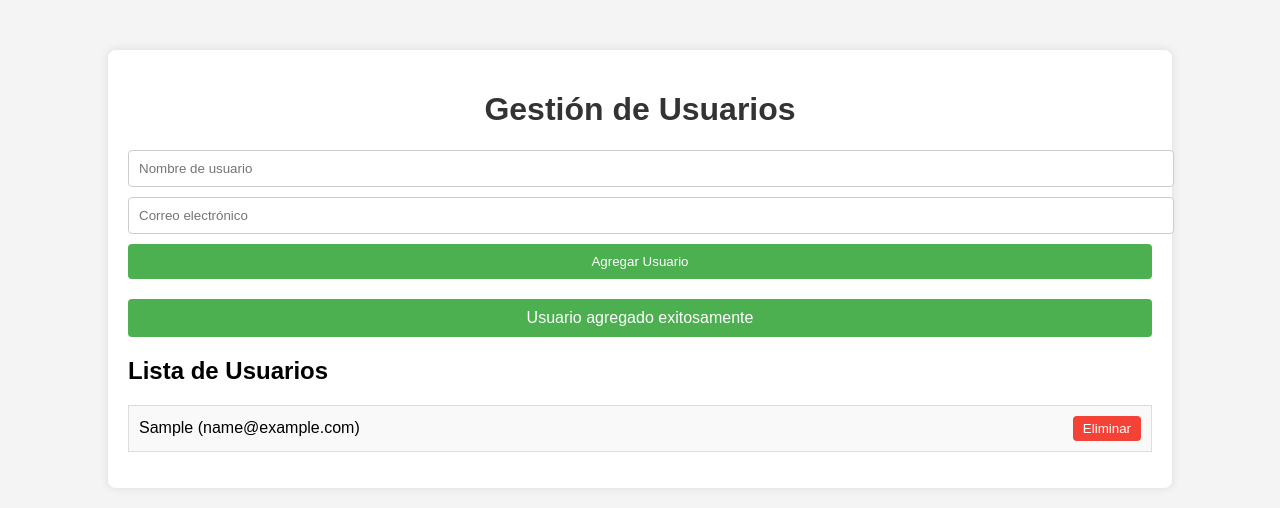
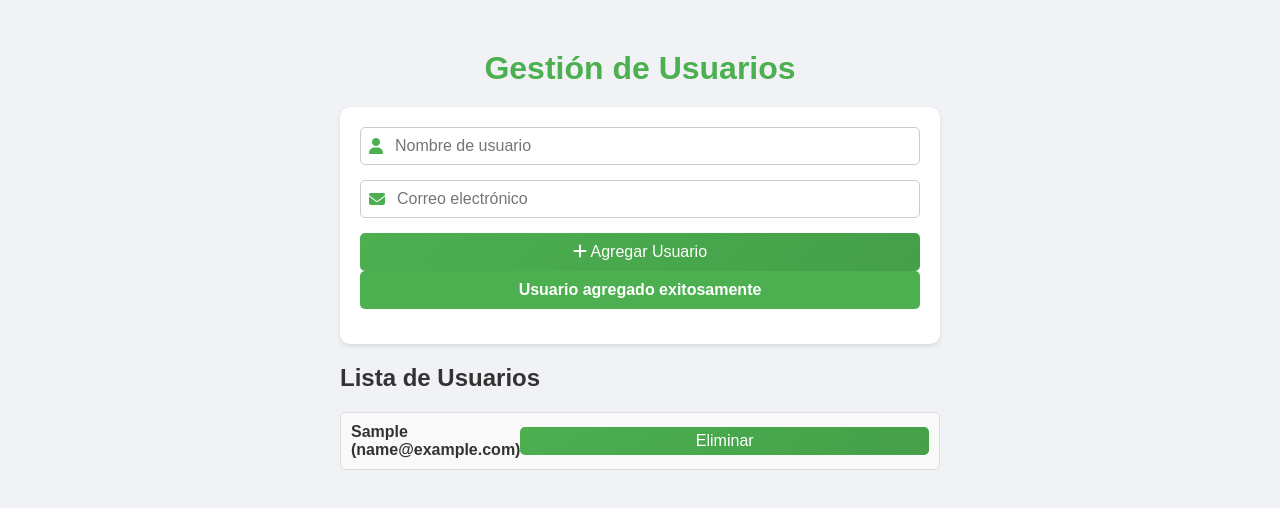
Before and after one commit to deivyariza/Actividad-4---Utilizando-sistemas-de-control-de-versiones, a plain HTML site: page index.html in a window 1280 px wide. Both pictures are taken after typing "Sample", "name@example.com" into the empty fields and a click on the button "Agregar Usuario". Drawn offline with Linux system fonts and the light colour scheme.

Commit message:
Actualización: Mejoras en el HTML, CSS y JS con reingeniería y nuevo diseño

```diff
--- a/assets/css/styles.css
+++ b/assets/css/styles.css
@@ -1,88 +1,77 @@
 body {
     font-family: Arial, sans-serif;
-    background-color: #f4f4f4;
+    background-color: #f0f2f5;
     margin: 0;
     padding: 0;
+    color: #333;
 }
 
 .container {
-    width: 80%;
+    width: 90%;
+    max-width: 600px;
     margin: 50px auto;
-    padding: 20px;
-    background-color: #fff;
-    box-shadow: 0 0 10px rgba(0, 0, 0, 0.1);
-    border-radius: 8px;
 }
 
 h1 {
     text-align: center;
-    color: #333;
-}
-
-form {
-    display: flex;
-    flex-direction: column;
-    gap: 10px;
+    color: #4CAF50;
     margin-bottom: 20px;
 }
 
+
+.card {
+    background-color: #fff;
+    padding: 20px;
+    border-radius: 10px;
+    box-shadow: 0 2px 5px rgba(0, 0, 0, 0.1);
+    margin-bottom: 20px;
+}
+
+
+.input-group {
+    display: flex;
+    align-items: center;
+    margin-bottom: 15px;
+    border: 1px solid #ccc;
+    border-radius: 5px;
+    padding: 8px;
+}
+
+.input-group i {
+    margin-right: 10px;
+    color: #4CAF50;
+}
+
 input[type="text"], input[type="email"] {
-    padding: 10px;
-    border: 1px solid #ccc;
-    border-radius: 4px;
-    width: 100%;
+    border: none;
+    outline: none;
+    flex: 1;
+    font-size: 16px;
 }
 
 button {
+    width: 100%;
     padding: 10px;
-    background-color: #4CAF50;
+    background: linear-gradient(135deg, #4CAF50, #45a049);
     color: white;
+    font-size: 16px;
     border: none;
-    border-radius: 4px;
+    border-radius: 5px;
     cursor: pointer;
-    transition: background-color 0.3s;
+    transition: all 0.3s;
 }
 
 button:hover {
-    background-color: #45a049;
-}
-
-ul {
-    list-style: none;
-    padding: 0;
-}
-
-li {
-    padding: 10px;
-    background-color: #f9f9f9;
-    border: 1px solid #ddd;
-    margin-bottom: 10px;
-    display: flex;
-    justify-content: space-between;
-    align-items: center;
-}
-
-li span {
-    margin-right: 10px;
-}
-
-li button {
-    background-color: #f44336;
-    color: white;
-    border: none;
-    padding: 5px 10px;
-    cursor: pointer;
-}
-
-li button:hover {
-    background-color: #e53935;
+    background: #388e3c;
+    transform: scale(1.05);
 }
 
 #message {
     padding: 10px;
-    margin-bottom: 20px;
-    border-radius: 4px;
+    border-radius: 5px;
     text-align: center;
+    margin-bottom: 15px;
+    font-weight: bold;
 }
 
 .success {
@@ -95,6 +84,39 @@ li button:hover {
     color: white;
 }
 
-.hidden {
-    display: none;
+
+ul {
+    list-style: none;
+    padding: 0;
 }
+
+li {
+    background-color: #f9f9f9;
+    border: 1px solid #ddd;
+    margin-bottom: 10px;
+    padding: 10px;
+    display: flex;
+    justify-content: space-between;
+    align-items: center;
+    border-radius: 5px;
+}
+
+li span {
+    color: #333;
+    font-weight: bold;
+}
+
+li button {
+    background-color: #f44336;
+    color: white;
+    border: none;
+    border-radius: 5px;
+    padding: 5px 10px;
+    cursor: pointer;
+    transition: background-color 0.3s, transform 0.2s;
+}
+
+li button:hover {
+    background-color: #e53935;
+    transform: scale(1.1);
+}
--- a/assets/js/script.js
+++ b/assets/js/script.js
@@ -1,53 +1,81 @@
-document.getElementById('userForm').addEventListener('submit', function(event) {
+document.getElementById("userForm").addEventListener("submit", function (event) {
     event.preventDefault();
 
-    const username = document.getElementById('username').value;
-    const email = document.getElementById('email').value;
+    const username = document.getElementById("username").value.trim();
+    const email = document.getElementById("email").value.trim();
 
     if (validateForm(username, email)) {
         addUser(username, email);
+        saveUsersToLocalStorage();
         displayMessage("Usuario agregado exitosamente", "success");
-        document.getElementById('username').value = '';
-        document.getElementById('email').value = '';
+        document.getElementById("userForm").reset();
     }
 });
 
+// Validar formulario
 function validateForm(username, email) {
-    if (username.trim() === "" || email.trim() === "") {
-        displayMessage("Todos los campos son obligatorios", "error");
+    if (username.length < 3) {
+        displayMessage("El nombre debe tener al menos 3 caracteres", "error");
         return false;
     }
+
     if (!validateEmail(email)) {
         displayMessage("El correo electrónico no es válido", "error");
         return false;
     }
+
     return true;
 }
 
+// Validar formato de email
 function validateEmail(email) {
-    const regex = /^[a-zA-Z0-9._-]+@[a-zA-Z0-9.-]+\.[a-zA-Z]{2,4}$/;
+    const regex = /^[^\s@]+@[^\s@]+\.[^\s@]+$/;
     return regex.test(email);
 }
 
+// Agregar usuario a la lista
 function addUser(username, email) {
-    const userList = document.getElementById('userList');
-
-    const li = document.createElement('li');
-    li.innerHTML = `<span>${username} (${email})</span> <button onclick="removeUser(this)">Eliminar</button>`;
-
+    const userList = document.getElementById("userList");
+    const li = document.createElement("li");
+    li.innerHTML = `<span>${username} (${email})</span>
+        <button onclick="removeUser(this)">Eliminar</button>`;
     userList.appendChild(li);
 }
 
+// Eliminar usuario
 function removeUser(button) {
-    const li = button.parentElement;
-    li.remove();
-    displayMessage("Usuario eliminado", "success");
+    button.parentElement.remove();
+    saveUsersToLocalStorage();
+    displayMessage("Usuario eliminado exitosamente", "success");
 }
 
+// Mostrar mensajes
 function displayMessage(message, type) {
-    const messageDiv = document.getElementById('message');
-    messageDiv.classList.remove('hidden', 'success', 'error');
-    messageDiv.classList.add(type);
+    const messageDiv = document.getElementById("message");
     messageDiv.textContent = message;
-    setTimeout(() => messageDiv.classList.add('hidden'), 3000);
+    messageDiv.className = `message ${type}`;
+    setTimeout(() => {
+        messageDiv.className = "hidden";
+    }, 3000);
 }
+
+// Persistencia en localStorage
+function saveUsersToLocalStorage() {
+    const users = [];
+    document.querySelectorAll("#userList li span").forEach((span) => {
+        users.push(span.textContent);
+    });
+    localStorage.setItem("users", JSON.stringify(users));
+}
+
+// Cargar usuarios desde localStorage
+function loadUsersFromLocalStorage() {
+    const users = JSON.parse(localStorage.getItem("users")) || [];
+    users.forEach((user) => {
+        const [name, email] = user.split(" (");
+        addUser(name, email.slice(0, -1));
+    });
+}
+
+// Cargar usuarios al cargar la página
+document.addEventListener("DOMContentLoaded", loadUsersFromLocalStorage);
--- a/index.html
+++ b/index.html
@@ -5,23 +5,32 @@
     <meta name="viewport" content="width=device-width, initial-scale=1.0">
     <title>Gestión de Usuarios</title>
     <link rel="stylesheet" href="assets/css/styles.css">
+    <script src="https://kit.fontawesome.com/a076d05399.js" crossorigin="anonymous"></script>
 </head>
 <body>
     <div class="container">
         <h1>Gestión de Usuarios</h1>
 
-        <form id="userForm">
-            <input type="text" id="username" placeholder="Nombre de usuario" required>
-            <input type="email" id="email" placeholder="Correo electrónico" required>
-            <button type="submit">Agregar Usuario</button>
-        </form>
-
-        <div id="message" class="hidden"></div>
+        <div class="card">
+            <form id="userForm">
+                <div class="input-group">
+                    <i class="fas fa-user"></i>
+                    <input type="text" id="username" placeholder="Nombre de usuario" required>
+                </div>
+                <div class="input-group">
+                    <i class="fas fa-envelope"></i>
+                    <input type="email" id="email" placeholder="Correo electrónico" required>
+                </div>
+                <button type="submit">
+                    <i class="fas fa-plus"></i> Agregar Usuario
+                </button>
+            </form>
+            <div id="message" class="hidden"></div>
+        </div>
 
         <h2>Lista de Usuarios</h2>
         <ul id="userList"></ul>
     </div>
-
     <script src="assets/js/script.js"></script>
 </body>
 </html>
```
